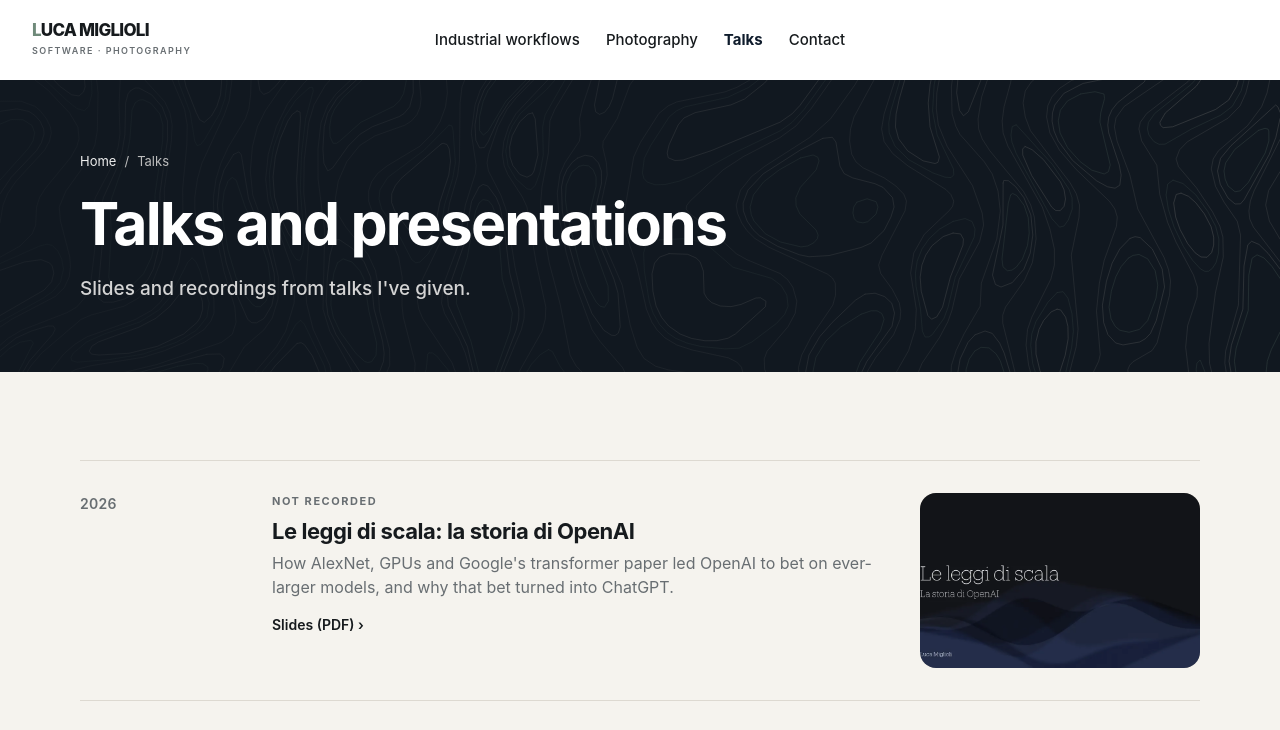
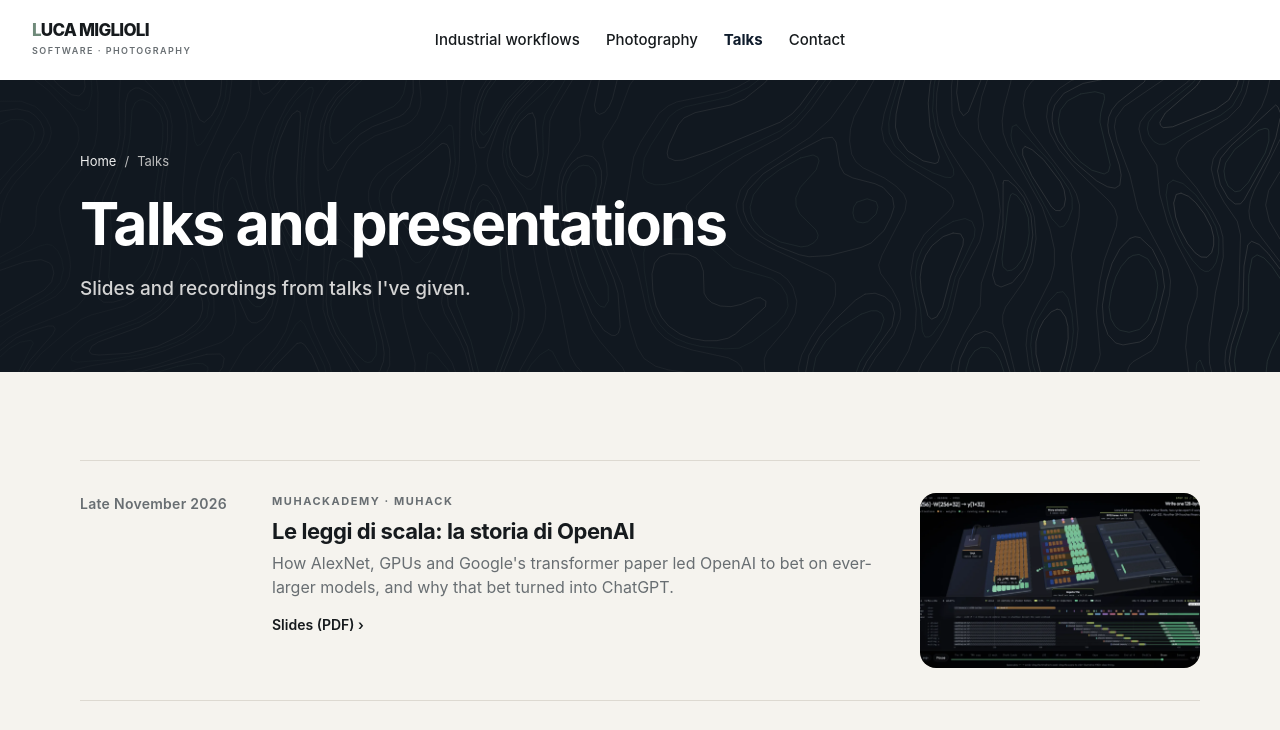
Before and after one commit to LucaM185/Personal, a plain HTML site: page talks/index.html in a window 1280 px wide. Shown: the top 730 px of the page. Drawn offline with Linux system fonts and the light colour scheme.

Commit message:
muhackademy

```diff
--- a/talks/index.html
+++ b/talks/index.html
@@ -52,9 +52,9 @@
              if it's missing the frame shows the fallback label instead. Remove links you don't have. -->
         <ol class="talk-list" reversed>
           <li class="talk">
-            <time class="talk-date" datetime="2026">2026</time>
+            <time class="talk-date" datetime="2026-11">Late November 2026</time>
             <div class="talk-body">
-              <span class="tag">Not recorded</span>
+              <span class="tag">MuHackademy · muHack</span>
               <h3>Le leggi di scala: la storia di OpenAI</h3>
               <p>How AlexNet, GPUs and Google's transformer paper led OpenAI to bet on ever-larger models, and why that bet turned into ChatGPT.</p>
               <div class="talk-links">
@@ -62,7 +62,7 @@
               </div>
             </div>
             <figure class="photo">
-              <img src="images/scaling-laws.webp" alt="Title slide: Le leggi di scala, la storia di OpenAI" loading="lazy" decoding="async">
+              <img src="images/muhackademy-2026.webp" alt="Interactive visualization of an FP32 operation inside a GPU streaming multiprocessor" loading="lazy" decoding="async">
               <span class="photo-fallback">Talk</span>
             </figure>
           </li>
```
Also changed, not shown: talks/images/muhackademy-2026.webp (added).
